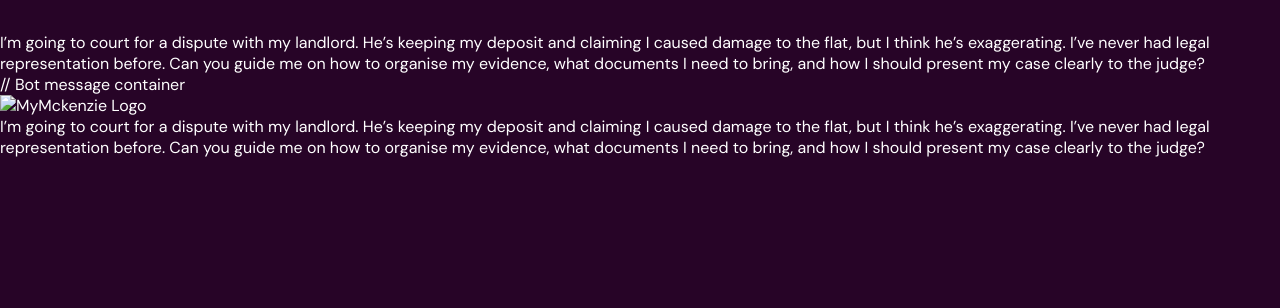
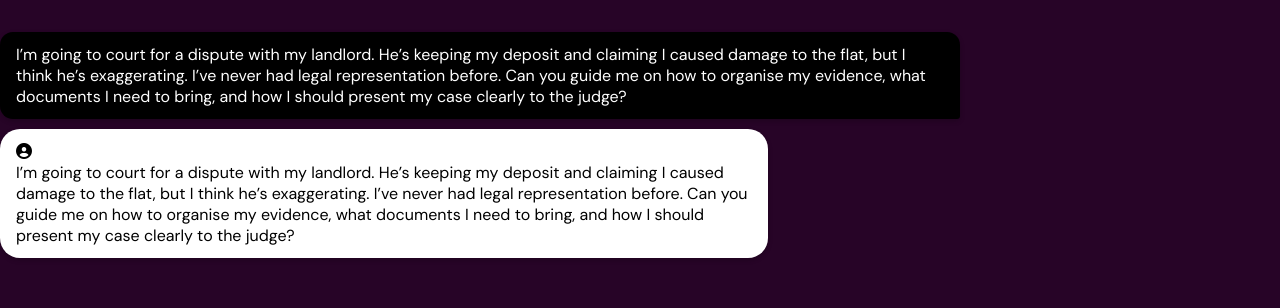
Before and after one commit to DeveloperForChrist/MyMckenzie, a plain HTML site: page chatbot.html in a window 1280 px wide. Shown: the top 308 px of the page. Drawn offline with Linux system fonts and the light colour scheme.

Commit message:
modified:   chatbot.css
	modified:   chatbot.html

```diff
--- a/chatbot.css
+++ b/chatbot.css
@@ -32,22 +32,25 @@
   --border-radius-circle: 50%;
 }
 
+/* Body styles */
 body{
   color: var(--white-color);
   background: var(--primary-color-dark);
 }
 
+/* Main container styles */
 .container{
   padding: 32px 0 60px;
   background: var(--background-color);
   color: var(--white-color);
   min-height: 100vh;
 }
-
+/* Ensuring all text inside container inherits the white color */
 .container * {
   color: inherit;
 }
 
+/* Centering the header, prompt wrapper, disclaimer, and message */
 .container :where(.app-header, .prompt-wrapper, .disclaimer, .message){
   margin: 0 auto;
   width: 100%;
@@ -78,6 +81,7 @@ body{
     margin-left: 240px;
 }
 
+/* Hiding the original header */
 .container :is(.app-header) {
   display: none;
 }
@@ -96,16 +100,53 @@ body{
   white-space: pre-line;
 }
 
-/* User message styles */
-.chat-container  .user-message .message-text {
-  padding:12px 16px;
+/* Individual user message styles, basically what it does
+ is style the user's messages, like the box it stays in */
+.chat-container .user-message{
+  display: inline-block;
+  background: var(--black-color);
+  color: var(--white-color);
+  padding: 12px 16px;
   max-width: 75%;
   border-radius: 13px 13px 3px 13px;
-  background: var(--primary-color);
+  word-wrap: break-word;
+  margin-left: auto;  /* push to right */
+  margin-bottom: 10px;
+  box-shadow: 0 2px 5px rgba(0,0,0,0.2);
+
 }
 
+/* Individual bot message styles, basically what it does is style the bot's messages */
+.chat-container .bot-message{
+  display: inline-block;
+  background: var(--white-color);
+  color: var(--black-color);
+  padding: 12px 16px;
+  max-width: 60%;
+  border-radius: var(--border-radius-m);
+  word-wrap: break-word;
+  margin-bottom: 10px;
+  box-shadow: 0 2px 5px rgba(0,0,0,0.2);
+}
+
+
+
+/* User message styles */
+.chat-container .messages .user-message{
+  padding: 12px 16px;
+  max-width: 75%;
+  border-radius: 13px 13px 3px 13px;
+  background: var(--black-color);
+}
+
+
+
+  /* Bot message styles */
 .chat-container .messages .bot-message{
-
+  background: var(--primary-color-light);
+  border-radius: var(--border-radius-m);
+  max-width: 60%;
+  align-self: flex-start;
 }
 
 /* Prompt Container - sticky at bottom so basically the input area */
@@ -138,6 +179,7 @@ body{
     height: 56px;
 }
 
+/* Container for the action buttons, so basically the area where user types */
 .prompt-actions {
     display: flex;
     gap: 12px;
@@ -177,6 +219,7 @@ goes when a user types */
     transition: background 0.3s ease;
 }
 
+/* this works on the button graphic when you hover over it */
 .prompt-wrapper button:hover {
     background: var(--black-color);
     color: var(--white-color);
@@ -193,6 +236,7 @@ goes when a user types */
 display: block;
 }
 
+/* Disclaimer text styles, the part at the bottom */
 .prompt-container .disclaimer{
   text-align: center;
   font-size: front-size-n;
--- a/chatbot.html
+++ b/chatbot.html
@@ -19,21 +19,24 @@
         <!-- Chat container -->
         <div class="chat-container">
             <!-- User message container -->
-            <div class="message user-message"></div>
+            <div class="message user-message">
                 <p class ="message-text"> I’m going to court for a dispute with my landlord.
                 He’s keeping my deposit and claiming I caused damage to the flat,
                  but I think he’s exaggerating. I’ve never had legal representation before.
                  Can you guide me on how to organise my evidence, what documents I need to
                  bring, and how I should present my case clearly to the judge?</p>
             </div>
-        // Bot message container
-        <div class="message bot-message"></div>
-            <img src="mymckenzie-logo.png" alt="MyMckenzie Logo" class="bot-avatar">
+
+            <!-- Bot message container -->
+        <div class="message bot-message">
+            <i class="fa-solid fa-circle-user" alt="MyMckenzie Logo" class="bot-avatar"></i>
            <p class ="message-text"> I’m going to court for a dispute with my landlord.
                He’s keeping my deposit and claiming I caused damage to the flat,
                 but I think he’s exaggerating. I’ve never had legal representation before.
                 Can you guide me on how to organise my evidence, what documents I need to
                 bring, and how I should present my case clearly to the judge?</p>
+
+        </div>
         </div>
         <!-- Prompt Container -->
         <div class="prompt-container">
```
Lines whose indentation alone changed are shown as unchanged.
